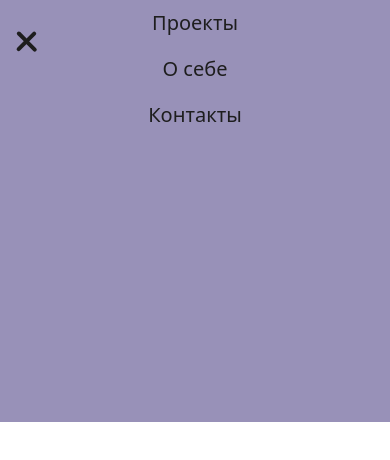
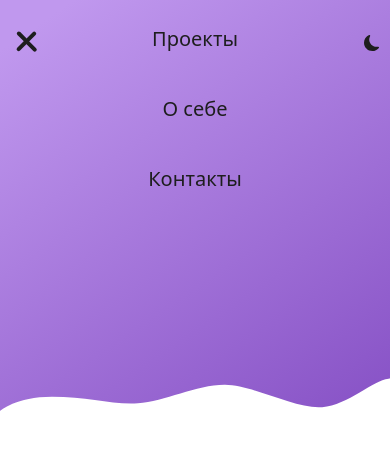
Before and after one commit to maxbelogurov/my-portfolio, a Vue app: page /about in a window 390 px wide. Both pictures are taken after a click on the element 32 px from the left and 41 px from the top of the page. Shown: the top 460 px of the page. Built offline with nearby package versions, Linux system fonts and the light colour scheme.

Commit message:
added: animation bg to mobile menu

```diff
--- a/package.json
+++ b/package.json
@@ -4,7 +4,7 @@
   "private": true,
   "type": "module",
   "scripts": {
-    "dev": "vite",
+    "dev": "vite --host",
     "build": "vite build",
     "preview": "vite preview"
   },
--- a/src/assets/styles/common.scss
+++ b/src/assets/styles/common.scss
@@ -1,3 +1,4 @@
 @import "./common/animations";
 @import "./common/functions";
 @import "./common/variants";
+@import "./common/colors";
--- /dev/null
+++ b/src/assets/styles/common/_colors.scss
@@ -0,0 +1,15 @@
+:root {
+  --bg-light: #ffffff;
+  --bg-second: #9891b8;
+  --purple-light: rgb(192, 152, 238);
+  --purple-dark: rgb(137, 84, 199);
+  --font-dark: rgb(30, 30, 30);
+  --font-secondary: rgba(33, 37, 41, 0.75);
+}
+
+[data-theme="dark"] {
+  --bg-light: rgb(30, 30, 30);
+  --bg-second: #423a6d;
+  --font-dark: rgb(250, 250, 250);
+  --font-secondary: rgba(196, 217, 238, 0.75);
+}
--- a/src/assets/styles/main.scss
+++ b/src/assets/styles/main.scss
@@ -3,19 +3,7 @@ input:focus,
 select:focus {
   box-shadow: none !important;
 }
-:root {
-  --bg-light: #ffffff;
-  --bg-second: #9891b8;
-  --font-dark: rgb(30, 30, 30);
-  --font-secondary: rgba(33, 37, 41, 0.75);
-}
 
-[data-theme="dark"] {
-  --bg-light: rgb(30, 30, 30);
-  --bg-second: #423a6d;
-  --font-dark: rgb(250, 250, 250);
-  --font-secondary: rgba(196, 217, 238, 0.75);
-}
 body, p, span, div, h1, h2, h3, h4, h5, h6 {
   color:var(--font-dark) !important;
   transition: color .4s ease;
--- a/src/components/HeaderMain.vue
+++ b/src/components/HeaderMain.vue
@@ -4,6 +4,7 @@
       <div class="mobile-menu d-block d-md-none"
            :class="mobileMenuActive ? 'active' : ''">
         <NavMain direction="column"/>
+        <MobileMenuBg/>
       </div>
       <div class="row align-items-center justify-content-between">
         <div class="col-2 d-md-none">
@@ -36,6 +37,7 @@
 import ChangeLanguage from '@/modules/ChangeLanguage.vue'
 import ChangeTheme from "@/modules/ChangeTheme.vue";
 import NavMain from "@/components/NavMain.vue";
+import MobileMenuBg from "../modules/MobileMenuBg.vue";
 import { ref } from "vue";
 import { useMainStore } from "@/stores/mainStore";
 const mainStore = useMainStore()
@@ -95,15 +97,19 @@ const mobileMenuActive = ref(false)
 .mobile-menu {
   position: absolute;
   z-index: 10;
-  background: var(--bg-second);
+  opacity: 0;
   left: 0;
-  top: -50%;
+  top: -60%;
   width: 100%;
   height: 50%;
   transition: all .4s ease-in;
   &.active {
     top: 0;
+    opacity: 1;
     transition: all .4s ease-in;
+  }
+  &__bg {
+   z-index: 100;
   }
 }
 
--- a/src/components/NavMain.vue
+++ b/src/components/NavMain.vue
@@ -1,6 +1,6 @@
 <template>
   <nav>
-    <ul class="nav nav-header justify-content-center"
+    <ul class="nav nav-header justify-content-center mt-3 mt-md-0 gap-4 gap-lg-0"
         :class="props.direction ? `flex-${props.direction}` : ''">
       <li v-for="item in nav"
           :key="item"
@@ -27,6 +27,8 @@ const nav = ref([
 
 <style lang="scss">
 .nav-header {
+  position: relative;
+  z-index: 10;
   .nav-link {
     font-size: px-to-rem(20);
   }
--- a/src/modules/ChangeTheme.vue
+++ b/src/modules/ChangeTheme.vue
@@ -1,5 +1,5 @@
 <template>
-    <button class="btn-clear me-2"
+    <button class="btn-clear me-2 change-theme"
             @click="changeTheme()">
       <Transition>
         <div v-if="mainStore.getTheme === 'dark'" class="icon-scheme">
@@ -28,6 +28,10 @@ function changeTheme() {
 </script>
 
 <style scoped lang="scss">
+.change-theme {
+  position: relative;
+  z-index: 10;
+}
 .icon-scheme {
   position: relative;
   top: px-to-rem(-7);
--- /dev/null
+++ b/src/modules/MobileMenuBg.vue
@@ -0,0 +1,42 @@
+<template>
+  <svg class="svg-mobile-menu-bg" viewBox="0 0 560 630" fill="none" xmlns="http://www.w3.org/2000/svg">
+    <defs id="dynamic-definitions">
+      <linearGradient id="path-fill" x1="0.86151" y1="0.984987" x2="0.176664" y2="0" spreadMethod="pad" gradientUnits="objectBoundingBox">
+        <stop id="path-rafsnwc0gak--fill-stop-0" offset="0" :stop-color="bgPurpleDark"></stop>
+        <stop id="path-rafsnwc0gak--fill-stop-1" offset="1" :stop-color="bgPurpleLight"></stop>
+      </linearGradient>
+    </defs>
+    <path id="path-1" fill="url(#path-fill)" d="M0,0L0,590.200248C0,590.200248,23.30254,569.754925,74.618234,569.754925C125.933928,569.754925,159.768345,581.284467,197.926634,579.124579C236.084924,576.96469,282.410833,552.198493,323.081689,552.542974C363.752545,552.887456,425.751006,587.992375,462.635121,584.662414C499.519237,581.332454,535.985406,545.867928,557.885873,543.682438C579.786339,541.496948,599.999995,552.542974,599.999995,552.542974L599.999995,0L0,0Z" transform="translate(0.000005 0)"  style="mix-blend-mode: normal; paint-order: fill;">
+      <animate repeatCount="indefinite"
+               attributeName="d"
+               dur="3s"
+               values="M0,0L0,590.200248C0,590.200248,23.30254,569.754925,74.618234,569.754925C125.933928,569.754925,159.768345,581.284467,197.926634,579.124579C236.084924,576.96469,282.410833,552.198493,323.081689,552.542974C363.752545,552.887456,425.751006,587.992375,462.635121,584.662414C499.519237,581.332454,535.985406,545.867928,557.885873,543.682438C579.786339,541.496948,599.999995,552.542974,599.999995,552.542974L599.999995,0L0,0Z;
+                 M0,0L0,561.403509C0,561.403509,47.270619,588.620989,90.465728,588.620989C133.660837,588.620989,150.301253,582.44728,194.603929,561.403509C238.906605,540.359738,259.329139,517.863919,299.999995,518.2084C340.670851,518.552882,398.061831,576.916706,434.945946,573.586745C471.830062,570.256785,514.941633,537.007393,536.8421,534.821903C558.742566,532.636413,599.999995,552.542974,599.999995,552.542974L599.999995,0L0,0Z;
+                M0,0L-0.000005,573.586745C-0.000005,573.586745,13.158986,558.169413,65.018602,565.878079C116.878218,573.586745,142.548284,590.200249,181.313126,573.586745C220.077968,556.973241,266.904897,538.90769,307.575753,539.252171C348.246609,539.596653,378.460034,558.169413,423.870277,565.878079C469.28052,573.586745,506.937794,580.276449,541.272368,573.586745C575.606942,566.897041,599.999995,539.252171,599.999995,539.252171L599.999995,0L0,0Z;
+                M0,0L0,590.200248C0,590.200248,23.30254,569.754925,74.618234,569.754925C125.933928,569.754925,159.768345,581.284467,197.926634,579.124579C236.084924,576.96469,282.410833,552.198493,323.081689,552.542974C363.752545,552.887456,425.751006,587.992375,462.635121,584.662414C499.519237,581.332454,535.985406,545.867928,557.885873,543.682438C579.786339,541.496948,599.999995,552.542974,599.999995,552.542974L599.999995,0L0,0Z;">
+      </animate>
+    </path>
+  </svg>
+
+</template>
+
+<script setup>
+  import {computed} from "vue";
+  import { useMainStore } from "@/stores/mainStore";
+  const mainStore = useMainStore()
+
+  const bgPurpleLight = computed(() => {
+    return mainStore.getTheme === 'dark' ? 'rgb(137, 84, 199)' : 'rgb(192, 152, 238)'
+  })
+  const bgPurpleDark = computed(() => {
+    return mainStore.getTheme === 'dark' ? 'rgb(77,30,132)' : 'rgb(137, 84, 199)'
+  })
+</script>
+
+<style lang="scss" scoped>
+  .svg-mobile-menu-bg {
+    position: absolute;
+    top: 0;
+    z-index: 5;
+  }
+</style>
```
